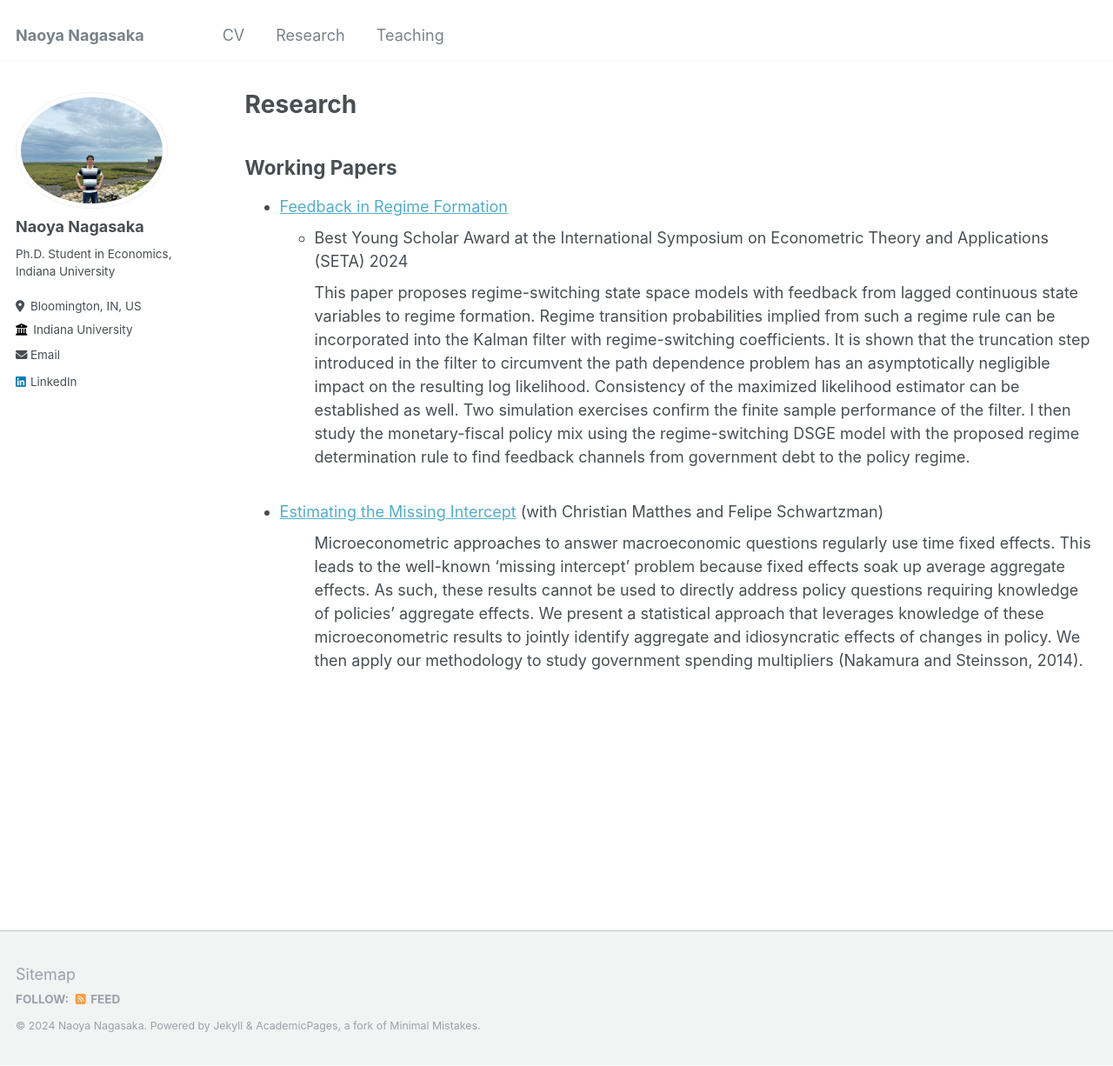
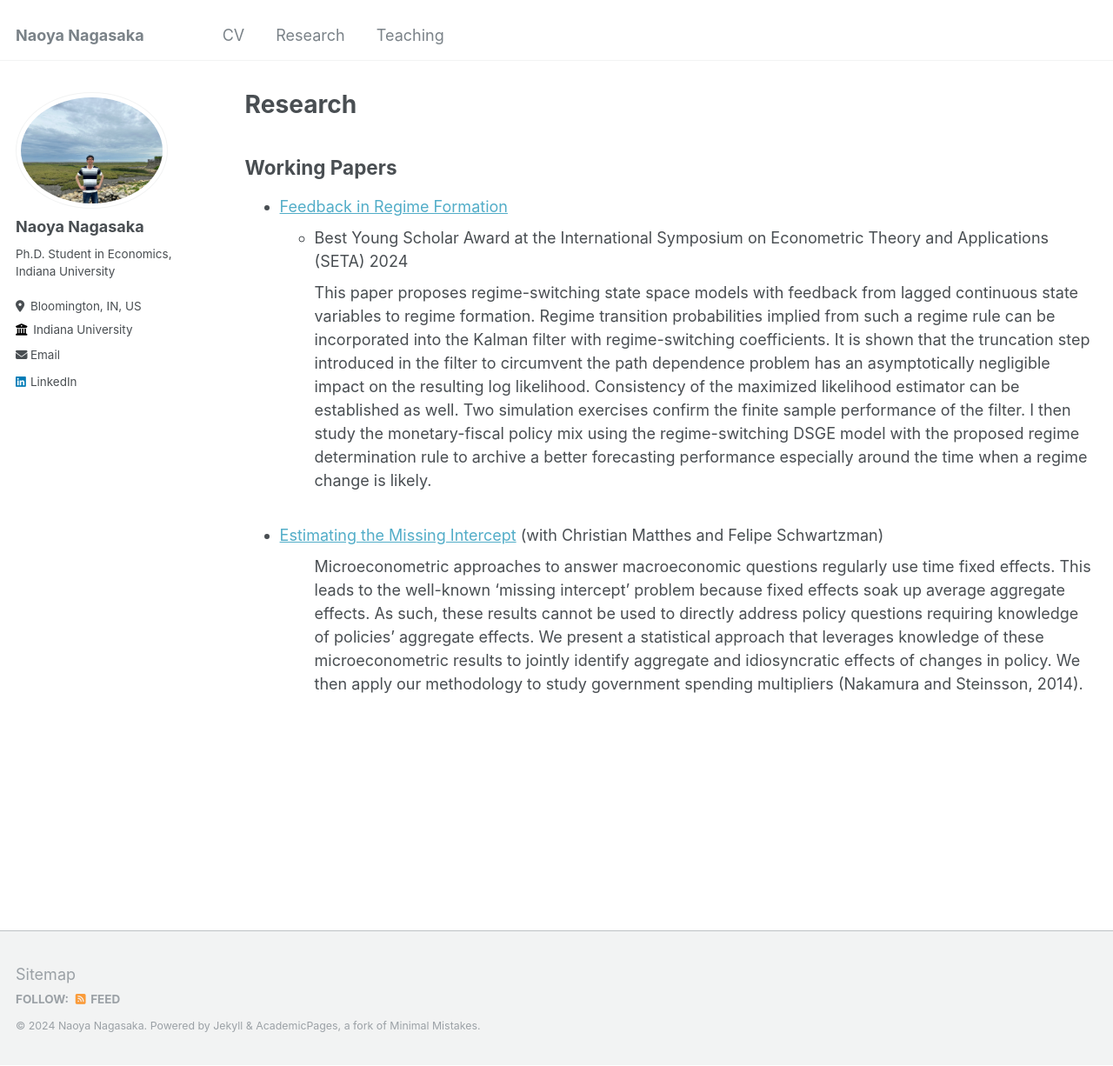
Before and after one commit to naonagas/naonagas.github.io, a Jekyll site: the page built from _pages/research.html, in a window 1280 px wide and 1226 px high. Shown: the whole window at 87% size. Built offline with Jekyll 4.4.1, drawn with Linux system fonts in a browser that asks for light colours.

Commit message:
Update research.html

```diff
--- a/_pages/research.html
+++ b/_pages/research.html
@@ -14,7 +14,17 @@ author_profile: true
         <li> Best Young Scholar Award at the International Symposium on Econometric Theory and Applications (SETA) 2024　</li>
     </ul>
     <ol style="list-style: none">
-        <li> This paper proposes regime-switching state space models with feedback from lagged continuous   state variables to regime formation. Regime transition probabilities implied from such a regime rule can be incorporated into the Kalman filter with regime-switching coefficients. It is shown that the truncation step introduced in the filter to circumvent the path dependence problem has an asymptotically negligible impact on the resulting log likelihood. Consistency of the maximized likelihood estimator can be established as well. Two simulation exercises confirm the finite sample performance of the filter. I then study the monetary-fiscal policy mix using the regime-switching DSGE model with the proposed regime determination rule to find feedback channels from government debt to the policy regime. </li>
+        <li> This paper proposes regime-switching state space models with feedback from lagged
+continuous state variables to regime formation. Regime transition probabilities
+implied from such a regime rule can be incorporated into the Kalman filter with
+regime-switching coefficients. It is shown that the truncation step introduced in the
+filter to circumvent the path dependence problem has an asymptotically negligible
+impact on the resulting log likelihood. Consistency of the maximized likelihood
+estimator can be established as well. Two simulation exercises confirm the finite
+sample performance of the filter. I then study the monetary-fiscal policy mix using
+the regime-switching DSGE model with the proposed regime determination rule to
+archive a better forecasting performance especially around the time when a regime
+change is likely. </li>
 </ol> <br>
     <li> <a href="https://naonagas.github.io/files/MNS.pdf">Estimating the Missing Intercept</a> (with Christian Matthes and Felipe Schwartzman) </li>
     <ol style="list-style: none">
```
